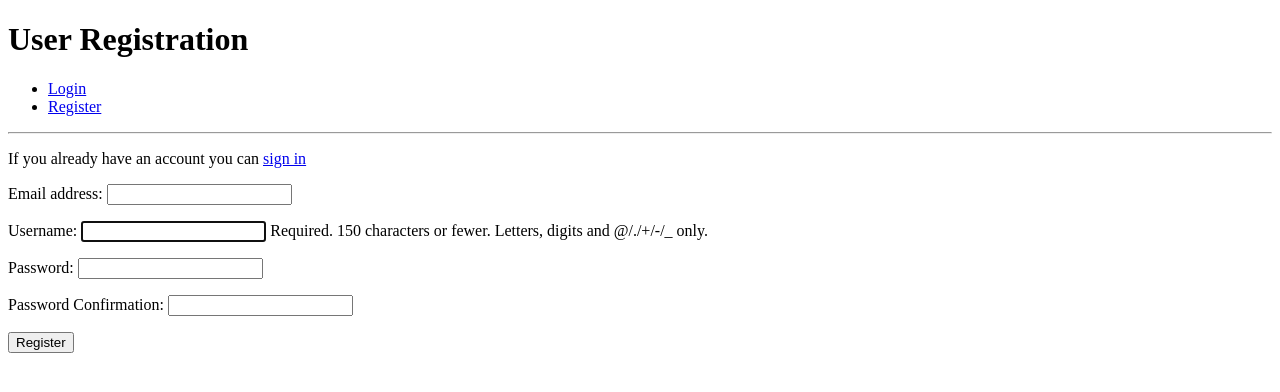
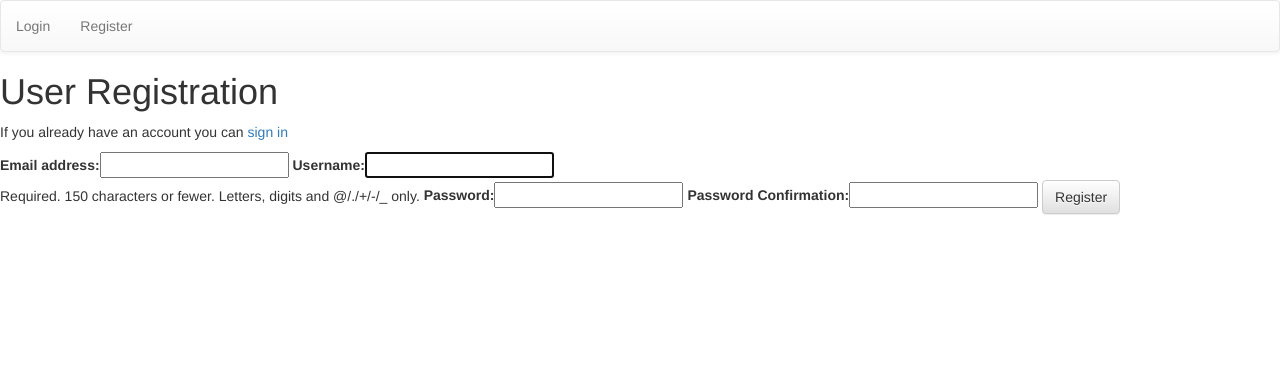
Before and after one commit to cvdebeer/django-authentication, a Django app: the page made by accounts/templates/registration.html in a window 1280 px wide. Shown: the top 392 px of the page. Run offline with Django 3.2, Linux system fonts and the light colour scheme; some libraries are stand-ins or nearby versions.

Commit message:
Adding bootstrap CDN and django-forms-bootstrap

```diff
--- a/accounts/templates/login.html
+++ b/accounts/templates/login.html
@@ -1,4 +1,6 @@
 {% extends 'base.html' %}
+
+{% load bootstrap_tags %}
 
 {% block page_title %}Login Page{% endblock %}
 
@@ -7,8 +9,8 @@
 {% block content %}
 <form method="POST">
     {% csrf_token %}
-    {{ login_form}}
-    <button type="submit" >Login</button>
+    {{ login_form | as_bootstrap }}
+    <button type="submit" class="btn btn-default">Login</button>
 </form>
 
 <p><a href="{% url 'password_reset' %}">Reset password</a></p>
--- a/accounts/templates/registration.html
+++ b/accounts/templates/registration.html
@@ -8,7 +9,7 @@
 <p>If you already have an account you can <a href="{% url 'login' %}">sign in</a></p>
 <form method="POST">
     {% csrf_token %}
-    {{ registration_form.as_p }}
-    <button type="submit" >Register</button>
+    {{ registration_form | as_bootstrap }}
+    <button type="submit" class="btn btn-default" >Register</button>
 </form>
 {% endblock %}
--- a/django_auth/settings.py
+++ b/django_auth/settings.py
@@ -37,6 +37,7 @@ INSTALLED_APPS = [
     'django.contrib.sessions',
     'django.contrib.messages',
     'django.contrib.staticfiles',
+    'django_forms_bootstrap',
     'accounts'
 ]
 
--- a/templates/base.html
+++ b/templates/base.html
@@ -1,33 +1,43 @@
 <!DOCTYPE html>
 <html lang="en">
+
 <head>
     <meta charset="UTF-8">
-    <meta name="viewport" content="width=device-width, initial-scale=1.0">
+    <meta name="viewport" content="width=device-width, initial-scale=1, shrink-to-fit=no">
     <meta http-equiv="X-UA-Compatible" content="ie=edge">
+    <!-- Latest compiled and minified CSS -->
+    <link rel="stylesheet" href="https://maxcdn.bootstrapcdn.com/bootstrap/3.3.7/css/bootstrap.min.css" integrity="sha384-BVYiiSIFeK1dGmJRAkycuHAHRg32OmUcww7on3RYdg4Va+PmSTsz/K68vbdEjh4u" crossorigin="anonymous">
+
+    <!-- Optional theme -->
+    <link rel="stylesheet" href="https://maxcdn.bootstrapcdn.com/bootstrap/3.3.7/css/bootstrap-theme.min.css" integrity="sha384-rHyoN1iRsVXV4nD0JutlnGaslCJuC7uwjduW9SVrLvRYooPp2bWYgmgJQIXwl/Sp" crossorigin="anonymous">
+
+    <!-- Latest compiled and minified JavaScript -->
+    <script src="https://maxcdn.bootstrapcdn.com/bootstrap/3.3.7/js/bootstrap.min.js" integrity="sha384-Tc5IQib027qvyjSMfHjOMaLkfuWVxZxUPnCJA7l2mCWNIpG9mGCD8wGNIcPD7Txa" crossorigin="anonymous"></script>
     <title>{% block page_title %}{% endblock %}</title>
 </head>
+
 <body>
-    <h1>{% block page_heading %}{% endblock %}</h1>
-
-     <nav>
-        <ul>
-        {% if user.is_authenticated %}
+    <nav class='navbar navbar-default'>
+        <ul class="nav navbar-nav">
+            {% if user.is_authenticated %}
             <li><a href="{% url 'logout' %}">Logout</a></li>
             <li><a href="{% url 'profile' %}">Profile</a></li>
-        {% else %}
+            {% else %}
             <li><a href="{% url 'login' %}">Login</a></li>
             <li><a href="{% url 'registration' %}">Register</a></li>
-        {% endif %}
+            {% endif %}
         </ul>
     </nav>
-    <hr>
+   <h1>{% block page_heading %}{% endblock %}</h1>
     {% if messages %}
     <div>
-    {% for message in messages %}
+        {% for message in messages %}
         {{ message }}
-    {% endfor %}
+        {% endfor %}
     </div>
     {% endif %}
     {% block content %}{% endblock %}
+
 </body>
+
 </html>
```
Also changed, not shown: other parts of accounts/templates/registration.html (+1 -0 lines), db.sqlite3.
